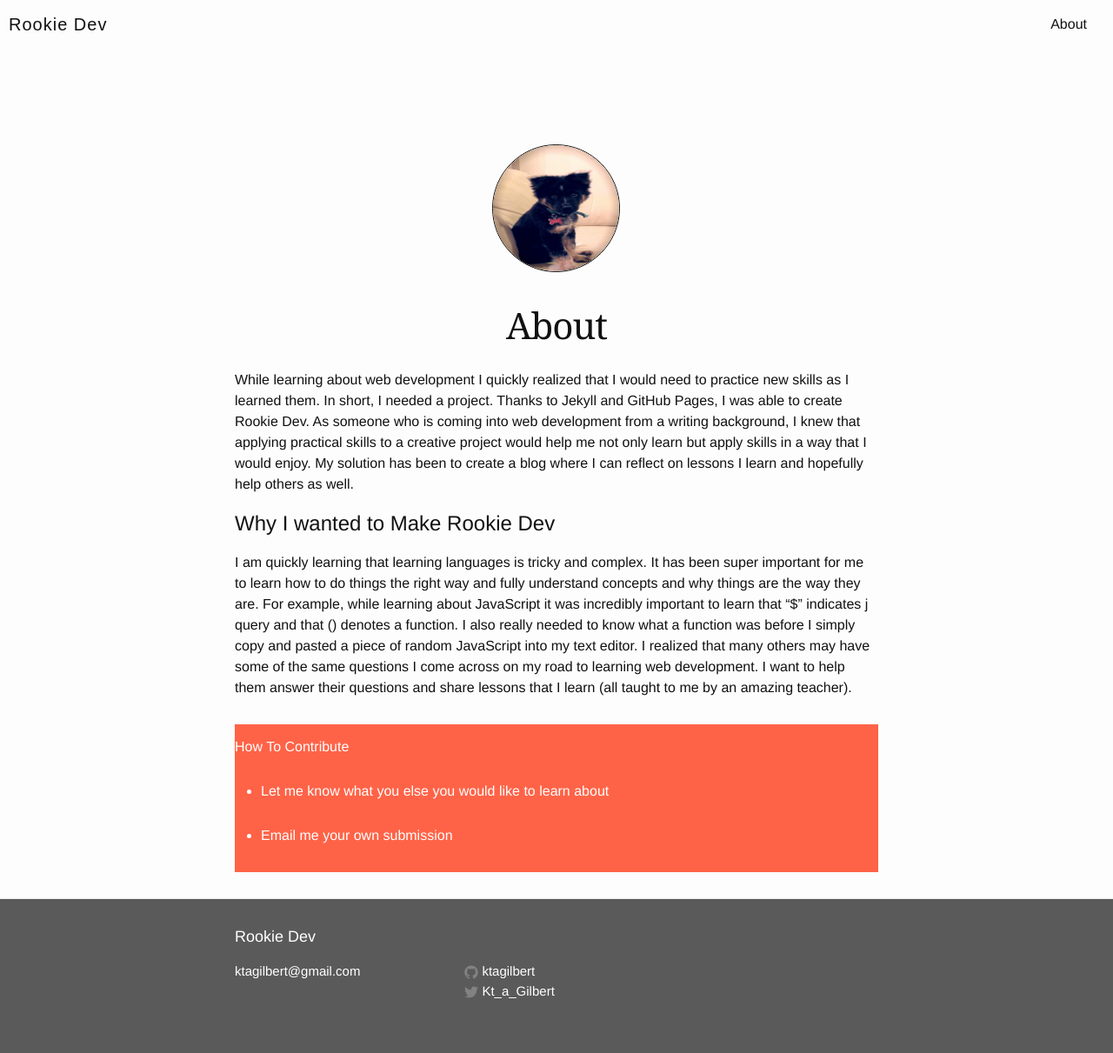
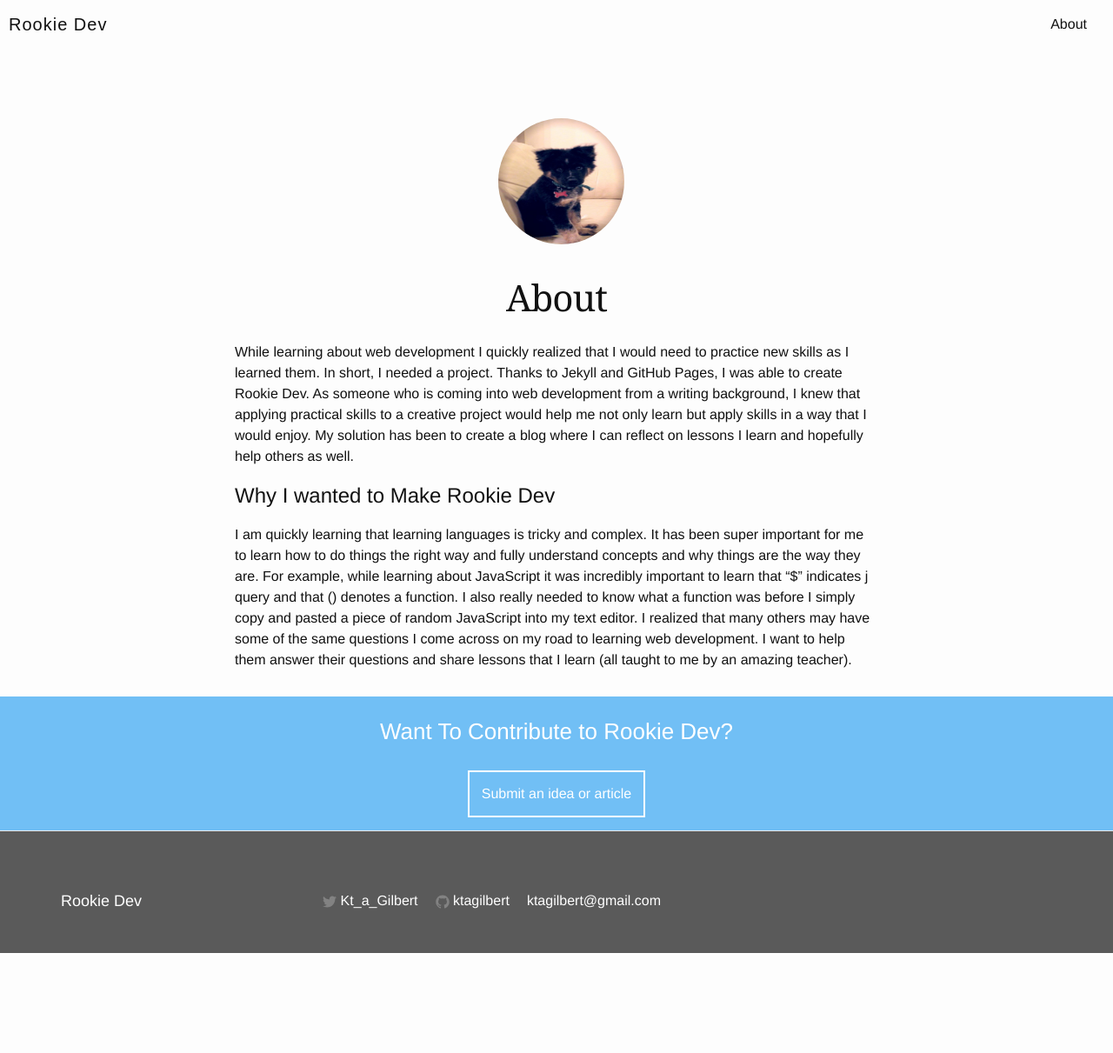
Before and after one commit to ktagilbert/rookie-dev, a Jekyll site: the page built from about.md, in a window 1280 px wide. Shown: the whole page at 87% size. Built offline with Jekyll 4.4.1, drawn with Linux system fonts in a browser that asks for light colours; after the commit the page ends 1096 px from its top, so only the background shows below that.

Commit message:
fixed contribute container and added media queries

```diff
--- a/_includes/footer.html
+++ b/_includes/footer.html
@@ -1,21 +1,11 @@
 <footer class="site-footer">
 
   <div class="wrapper">
-
-    <h2 class="footer-heading">{{ site.title }}</h2>
-
-    <div class="footer-col-wrapper">
-      <div class="footer-col  footer-col-1">
-        <ul class="contact-list">
-          <li><a href="mailto:{{ site.email }}">{{ site.email }}</a></li>
-        </ul>
-      </div>
-
-      <div class="footer-col  footer-col-2">
-        <ul class="social-media-list">
+        <ul class="footer-list">
           {% if site.github_username %}
-          <li>
-            <a href="https://github.com/{{ site.github_username }}">
+          <li class="footer-heading">{{ site.title }}</li>
+            <li><a href="mailto:{{ site.email }}">{{ site.email }}</a></li>
+            <li><a href="https://github.com/{{ site.github_username }}">
               <span class="icon  icon--github">
                 <svg viewBox="0 0 16 16">
                   <path fill="#828282" d="M7.999,0.431c-4.285,0-7.76,3.474-7.76,7.761 c0,3.428,2.223,6.337,5.307,7.363c0.388,0.071,0.53-0.168,0.53-0.374c0-0.184-0.007-0.672-0.01-1.32 c-2.159,0.469-2.614-1.04-2.614-1.04c-0.353-0.896-0.862-1.135-0.862-1.135c-0.705-0.481,0.053-0.472,0.053-0.472 c0.779,0.055,1.189,0.8,1.189,0.8c0.692,1.186,1.816,0.843,2.258,0.645c0.071-0.502,0.271-0.843,0.493-1.037 C4.86,11.425,3.049,10.76,3.049,7.786c0-0.847,0.302-1.54,0.799-2.082C3.768,5.507,3.501,4.718,3.924,3.65 c0,0,0.652-0.209,2.134,0.796C6.677,4.273,7.34,4.187,8,4.184c0.659,0.003,1.323,0.089,1.943,0.261 c1.482-1.004,2.132-0.796,2.132-0.796c0.423,1.068,0.157,1.857,0.077,2.054c0.497,0.542,0.798,1.235,0.798,2.082 c0,2.981-1.814,3.637-3.543,3.829c0.279,0.24,0.527,0.713,0.527,1.437c0,1.037-0.01,1.874-0.01,2.129 c0,0.208,0.14,0.449,0.534,0.373c3.081-1.028,5.302-3.935,5.302-7.362C15.76,3.906,12.285,0.431,7.999,0.431z"/>
@@ -23,8 +13,7 @@
               </span>
 
               <span class="username">{{ site.github_username }}</span>
-            </a>
-          </li>
+            </a></li>
           {% endif %}
 
           {% if site.twitter_username %}
@@ -38,14 +27,9 @@
               </span>
 
               <span class="username">{{ site.twitter_username }}</span>
-            </a>
-          </li>
+            </a></li>
           {% endif %}
         </ul>
       </div>
 
-    </div>
-
-  </div>
-
 </footer>
--- a/_layouts/default.html
+++ b/_layouts/default.html
@@ -8,15 +8,18 @@
 
     {% include header.html %}
 
-    <div class="page-content">
+    <!--<div class="page-content">-->
       <div class="wrapper">
         {{ content }}
       </div>
-    </div>
+    <!--</div>-->
 
     {% include footer.html %}
 
   </body>
-  <section ="contribute-container">
+
+  <div>
+    <section ="contribute-container">
+  </div>
 
 </html>
--- a/_layouts/page.html
+++ b/_layouts/page.html
@@ -12,15 +12,13 @@
     {{ content }}
   </article>
 </div>
+</div>
 
 <!--contribute-container-->
 
  <section class="contribute-container">
- 	<span class="container-text">How To Contribute
+ 	<span class="container-text"><span class="container-head">Want To Contribute to Rookie Dev?</span>
  	<ul>
- 		<li>Let me know what you else you would like to learn about</li>
- 		<li>Email me your own submission</li>
+ 		<li><a href="mailto:ktagilbert@gmail.com">Submit an idea or article</a></li>
  	</ul>
  </span>
-
- <!--end contribute-container-->
--- a/_sass/_style.scss
+++ b/_sass/_style.scss
@@ -35,7 +35,6 @@
 	}
 }
 
-
 //post-details
 
 .post-list {
@@ -63,12 +62,10 @@
 
 .page-feature {
  	img {
-  		border: solid;
-  		border-width: 1.5px;
   		width: 145px;
   		border-radius: 200px;
   		padding: 0px;
-  		margin-left: 40%;
+  		margin-left: 41%;
   		height: 145px;
   	}
 }
@@ -76,21 +73,44 @@
  //contribute-container
 
 .contribute-container {
- 	background-color: #ff6347;
- 	height: 170px;
- 	width: 100%;
+ 	background-color: #71BFF5;
+ 	height: 280px;
+ 	display: block;
  	padding: 0px;
  	margin: 0px;
- 	line-height:0px
- }
-
- .container-text {
- 	color: #fff;
- 	line-height: 51px;
+ 	line-height: 50px;
+ 	padding-top: 15px;
+ 	overflow: scroll;
 }
 
 .container-head {
  	text-align: center;
+ 	font-size: 26px;
+ 	font-weight: 400px;
+ 	color: #fff;
+ 	display: block;
+}
+
+.container-text {
+ 	li, .a:visited {
+ 		list-style: none;
+ 		color: #fff;
+ 		text-align: center;
+ 		width: 200px;
+ 		margin-top: 20px;
+ 		border: solid;
+ 		border-color: #fff;
+ 		border-width: 2.5px;
+ 		display: block;
+ 		margin-left: auto;
+ 		margin-right: auto;
+ 	}
+ 		a {
+ 			color: #fff;
+ 		}
+ 			ul, ol {
+ 			margin-left: 0px;
+ 		}
 }
 
 //footer
@@ -98,7 +118,50 @@
 .site-footer {
 	 background: #5a5a5a;
 	 color: #fff;
+	 overflow: hidden;
 		 a, .a:visited {
 			color: #fff;
 		}
 }
+
+.site-footer {
+	.footer-list {
+		li{
+			display: inline;
+			padding: 10px;
+			float: right;
+		}
+			.footer-heading {
+				float: left;
+			}
+	}
+}
+
+.site-footer {
+	.wrapper {
+		margin-right: 0px;
+		margin-left: 0px;
+		padding-left: 30px;
+		padding-right: 0px;
+	}
+}
+
+@media(max-width: 700px) {
+	.site-footer {
+		.footer-list {
+			li {
+				display: block;
+				float: none;
+				text-align: center;
+				margin-right: auto;
+				margin-left: auto;
+			}
+				.footer-heading {
+					overflow: scroll;
+					display: block;
+					text-align: center;
+					float: none;
+				}
+		}
+	}
+}
```
Also changed, not shown: _layouts/post.html (+10 -1 lines). Lines whose indentation alone changed are shown as unchanged.
